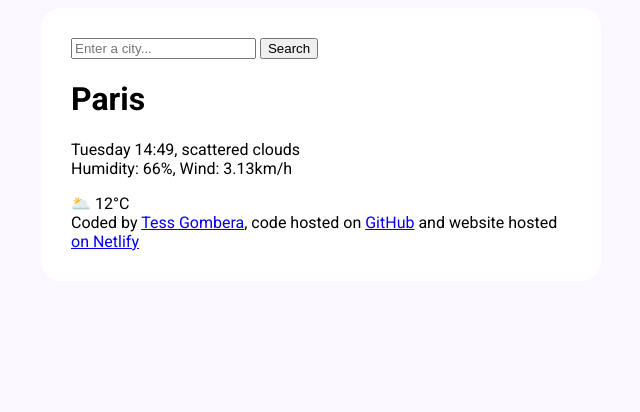
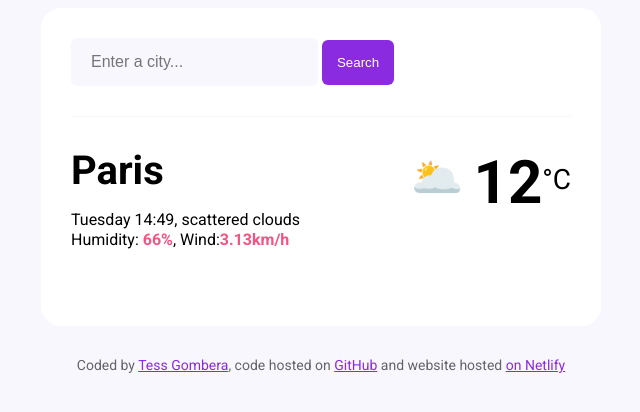
Before and after one commit to TessRuvimbo/weatherapp, a plain HTML site: page index.html in a window 1280 px wide. Shown: the whole page, without its empty margins (319-959 px from the left). Drawn offline with Linux system fonts and the light colour scheme.

Commit message:
Added styling to the project

```diff
--- a/index.css
+++ b/index.css
@@ -1,4 +1,4 @@
-body {background-color: #f9f7fec4;
+body {background-color: #f9f7fe;
 font-family: "Roboto", sans-serif;}
 .app {background-color: white ;
 margin: 0 auto;
@@ -6,3 +6,44 @@ max-width: 500px;
 box-shadow: 0 30px 50px rgba(65. 50, 100, 0.88);
 border-radius: 20px;
 padding: 30px;}
+.search-form{}
+.search-form-input{background-color: #f9f7fe
+     ;
+    border: none;
+border-radius: 6px;
+max-width: 80%;
+padding: 15px 20px ;
+font-size: 16px;}
+.search-form-button{background-color: blueviolet;
+padding: 15px;
+border: none;
+border-radius: 6px;
+color: white;
+}
+header{border-bottom: 1px solid #f9f7fe;
+padding:0 0 30px 0;}
+footer{border-top: 1px solid #f9f7fe;
+padding: 30px 0 0 0;
+text-align: center;
+font-size: 14px;
+color: rgba(0, 0, 0, 0.6);}
+a {color: blueviolet;}
+
+.app-data{display: flex;
+justify-content: space-between;}
+main{padding: 30px 0;}
+.city{margin: 0;
+    font-size: 40px;
+}
+.details{font-size: 16px;
+line-height: 20px;}
+strong {color:#f65282;}
+.temp-container{display: flex;
+}
+.number{font-size:60px;
+margin-left: 10px;
+font-weight: bold;}
+.icon{font-size: 42px;
+margin-top: 6px;}
+.unit{margin-top: 16px;
+font-size: 28px;}
--- a/index.html
+++ b/index.html
@@ -12,19 +12,22 @@
 <body>
     <div class="app">
     <header>
-        <form>
-            <input type="search" placeholder="Enter a city..." required/>
-            <input type="submit" value="Search"/>
+        <form class="search-form">
+            <input type="search" placeholder="Enter a city..." required class="search-form-input"/>
+            <input type="submit" value="Search" class="search-form-button"/>
         </form>
     </header>
     <main>
+        <div class="app-data">
         <div>
-    <h1>Paris</h1>
-    <p>Tuesday 14:49, scattered clouds
+    <h1 class="city">Paris</h1>
+    <p class="details">Tuesday 14:49, scattered clouds
         <br />
-        Humidity: 66%, Wind: 3.13km/h
+        Humidity: <strong>66%</strong>, Wind:<strong>3.13km/h</strong>
     </p>
-   <div>🌥️ 12°C</div>
+        </div>
+        <div class="temp-container">
+    <div class="icon">🌥️</div> <div class="number">12</div><div class="unit">°C</div></div></div>
     </div>
     </main>
     <footer>
```
